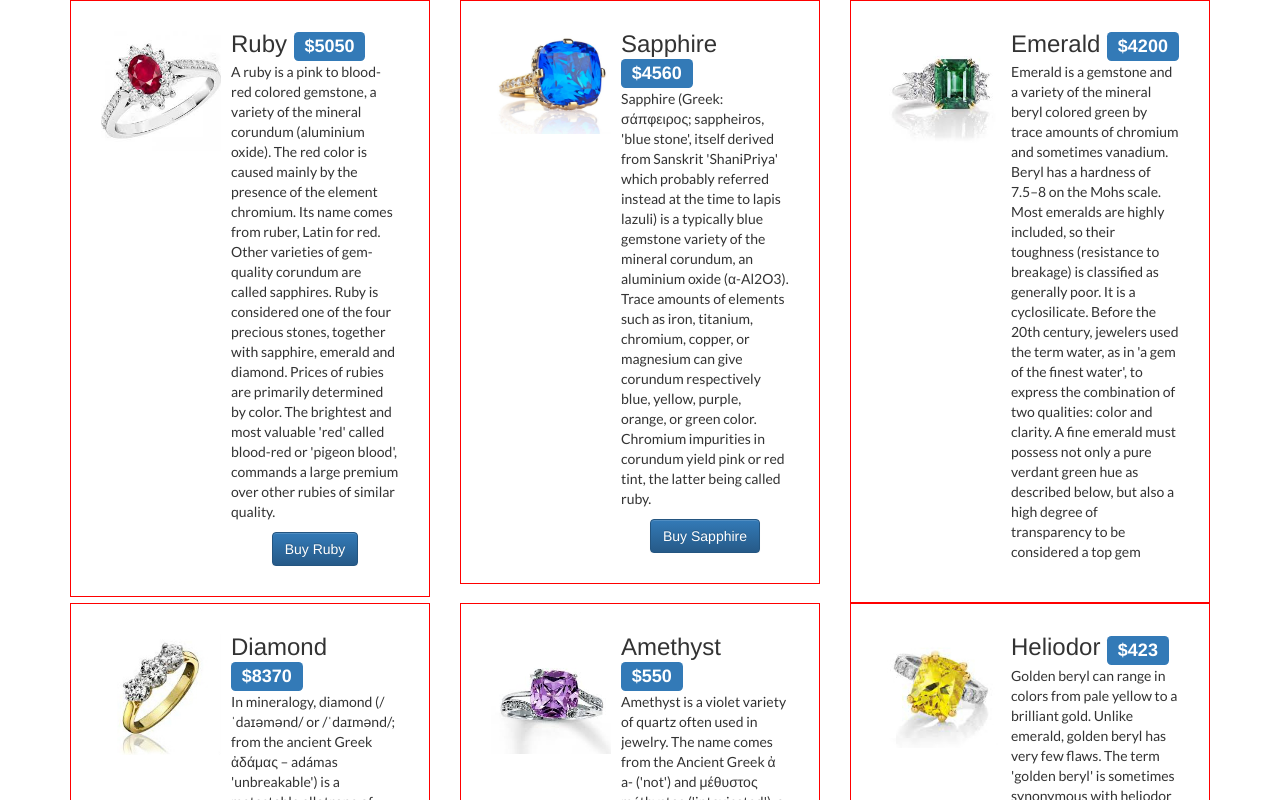
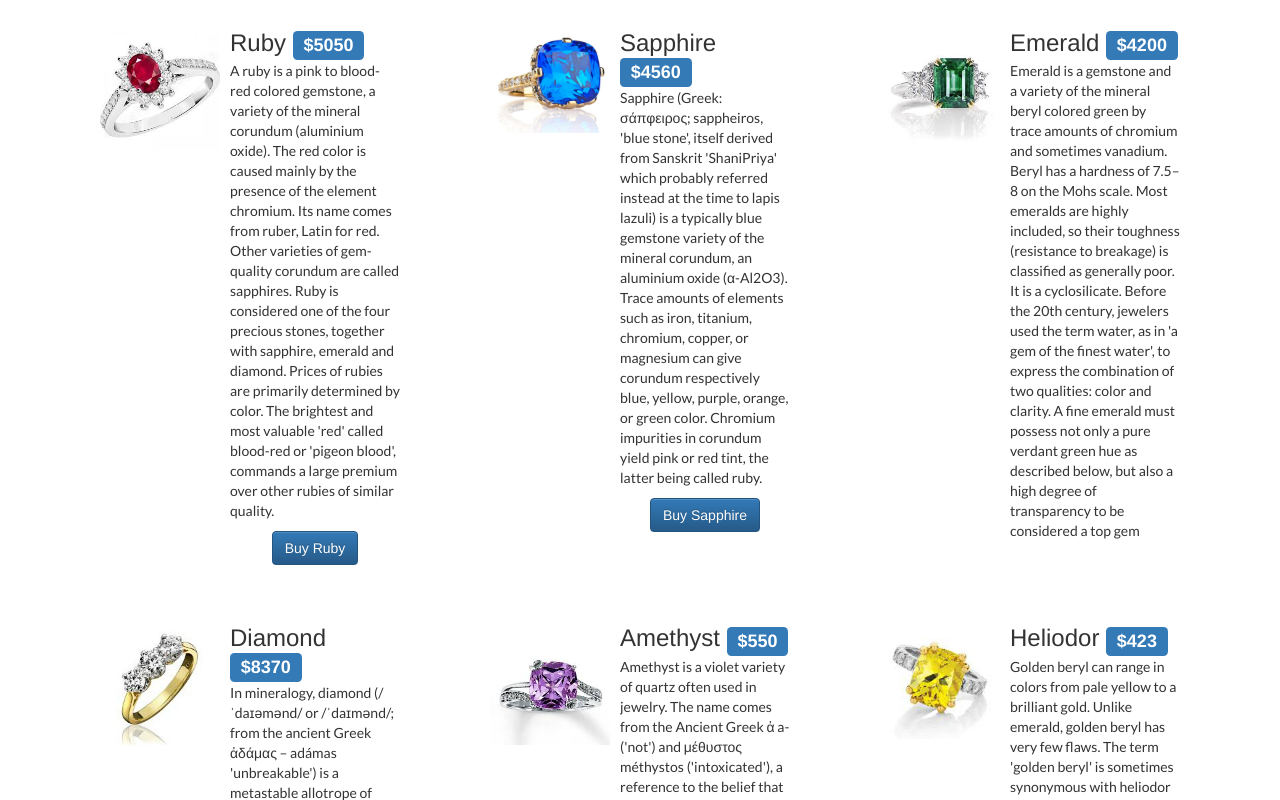
Before and after one commit to Igor333m/angulargems, a website: page index.html in a window 1280 px wide. Shown: the top 800 px of the page. Drawn offline with Linux system fonts and the light colour scheme.

Commit message:
border removed

```diff
--- a/css/style.css
+++ b/css/style.css
@@ -5,7 +5,7 @@ p {
 
 .paddingtop{
 	padding: 30px;
-	border: solid red 1px;
+	// border: solid red 1px;
 }
 
 img[src] {
```
